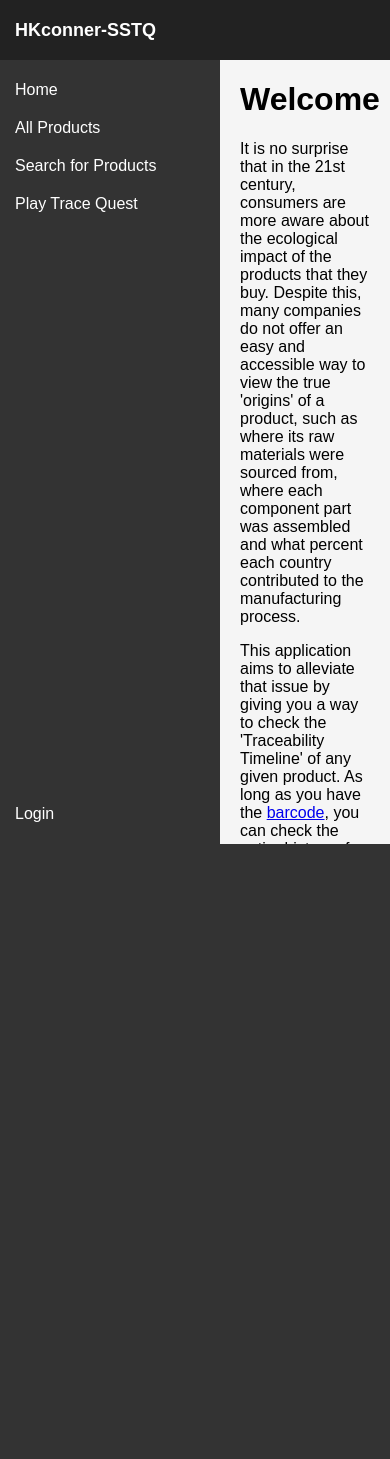
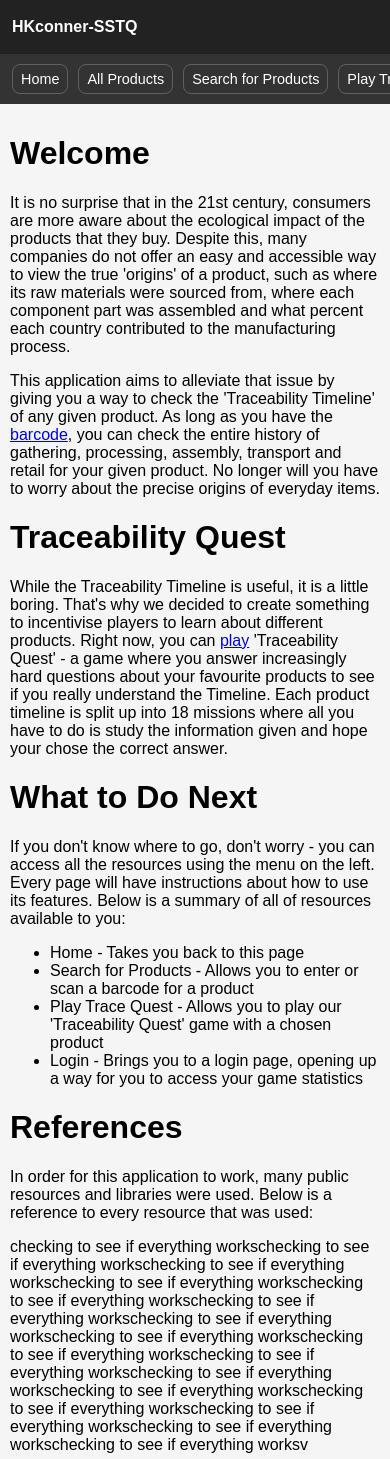
Before and after one commit to Shrlotia/COM2020---Single-Scan-Traceability-Quest, a Flask app: page / in a window 390 px wide. Shown: the top 1459 px of the page. Before the commit the page ends 844 px from the top, so only its background shows below. Run offline with Flask 3, Linux system fonts and the light colour scheme.

Commit message:
added mobile friendly

```diff
--- a/src/sstq/static/css/base.css
+++ b/src/sstq/static/css/base.css
@@ -1,8 +1,12 @@
 /* Reset-ish */
+* {
+    box-sizing: border-box;
+}
+
 body {
     margin: 0;
     font-family: Arial, sans-serif;
-    height: 100vh;
+    min-height: 100vh;
 }
 
 /* Page layout */
@@ -10,7 +14,7 @@ body {
     display: grid;
     grid-template-columns: 220px 1fr;
     grid-template-rows: 60px minmax(0, 1fr);
-    height: 100vh;
+    min-height: 100vh;
 }
 
 /* Top bar */
@@ -21,6 +25,7 @@ body {
     background-color: #222;
     color: white;
     padding: 0 15px;
+    min-height: 60px;
 }
 
 .logo {
@@ -47,29 +52,22 @@ body {
     flex-direction: column;
 }
 
-/* Top links inside sidebar */
 .sidebar-top {
     display: flex;
     flex-direction: column;
     gap: 8px;
-    /* spacing between links */
 }
 
-/* Spacer pushes bottom links down */
 .sidebar-middle {
     flex-grow: 1;
-    /* takes up all remaining vertical space */
 }
 
-/* Bottom links inside sidebar */
 .sidebar-bottom {
     display: flex;
     flex-direction: column;
     gap: 8px;
-    /* spacing between bottom links */
 }
 
-/* Sidebar links styling */
 .sidebar a {
     display: block;
     color: white;
@@ -81,7 +79,6 @@ body {
     text-decoration: underline;
 }
 
-/* Bottom user name (optional) */
 .sidebar-bottom span {
     font-weight: bold;
     padding: 6px 0;
@@ -100,6 +97,7 @@ body {
     top: 10px;
     right: 10px;
     z-index: 1000;
+    max-width: min(92vw, 360px);
 }
 
 .flash {
@@ -108,14 +106,75 @@ body {
     border-radius: 4px;
     color: white;
     font-weight: bold;
+    word-break: break-word;
 }
 
 .flash.error {
     background-color: #e74c3c;
-    /* red */
 }
 
 .flash.success {
     background-color: #2ecc71;
-    /* green */
 }
+
+@media (max-width: 860px) {
+    .container {
+        grid-template-columns: 1fr;
+        grid-template-rows: auto auto minmax(0, 1fr);
+    }
+
+    .header {
+        grid-column: 1;
+        padding: 10px 12px;
+        min-height: 54px;
+    }
+
+    .logo {
+        margin-right: 12px;
+    }
+
+    .logo a {
+        font-size: 16px;
+    }
+
+    .page-title {
+        font-size: 17px;
+    }
+
+    .sidebar {
+        padding: 10px 12px;
+        display: block;
+        overflow-x: auto;
+        white-space: nowrap;
+    }
+
+    .sidebar-top,
+    .sidebar-bottom {
+        display: inline-flex;
+        flex-direction: row;
+        gap: 10px;
+        align-items: center;
+    }
+
+    .sidebar-middle {
+        display: none;
+    }
+
+    .sidebar a {
+        display: inline-block;
+        padding: 6px 8px;
+        border: 1px solid rgba(255, 255, 255, 0.22);
+        border-radius: 8px;
+        font-size: 0.9rem;
+    }
+
+    .content {
+        padding: 10px;
+    }
+
+    .flash-container {
+        right: 8px;
+        left: 8px;
+        max-width: none;
+    }
+}
--- a/src/sstq/templates/base.html
+++ b/src/sstq/templates/base.html
@@ -4,6 +4,7 @@
 <head>
 
     <meta charset="UTF-8">
+    <meta name="viewport" content="width=device-width, initial-scale=1">
     <title>{% block title %}Title{% endblock %}</title>
 
     <link rel="stylesheet" href="{{ url_for('static', filename='css/base.css') }}">
```
